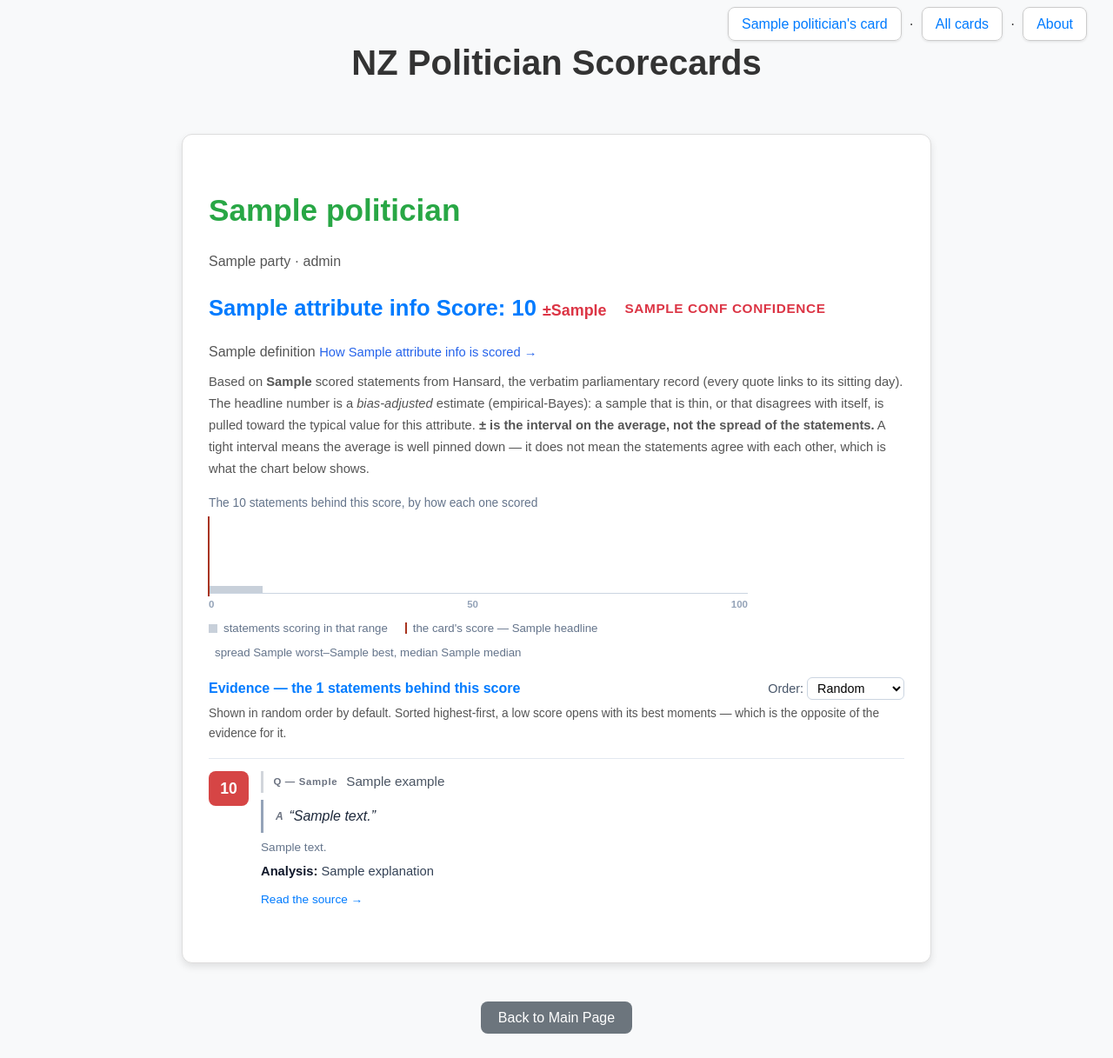
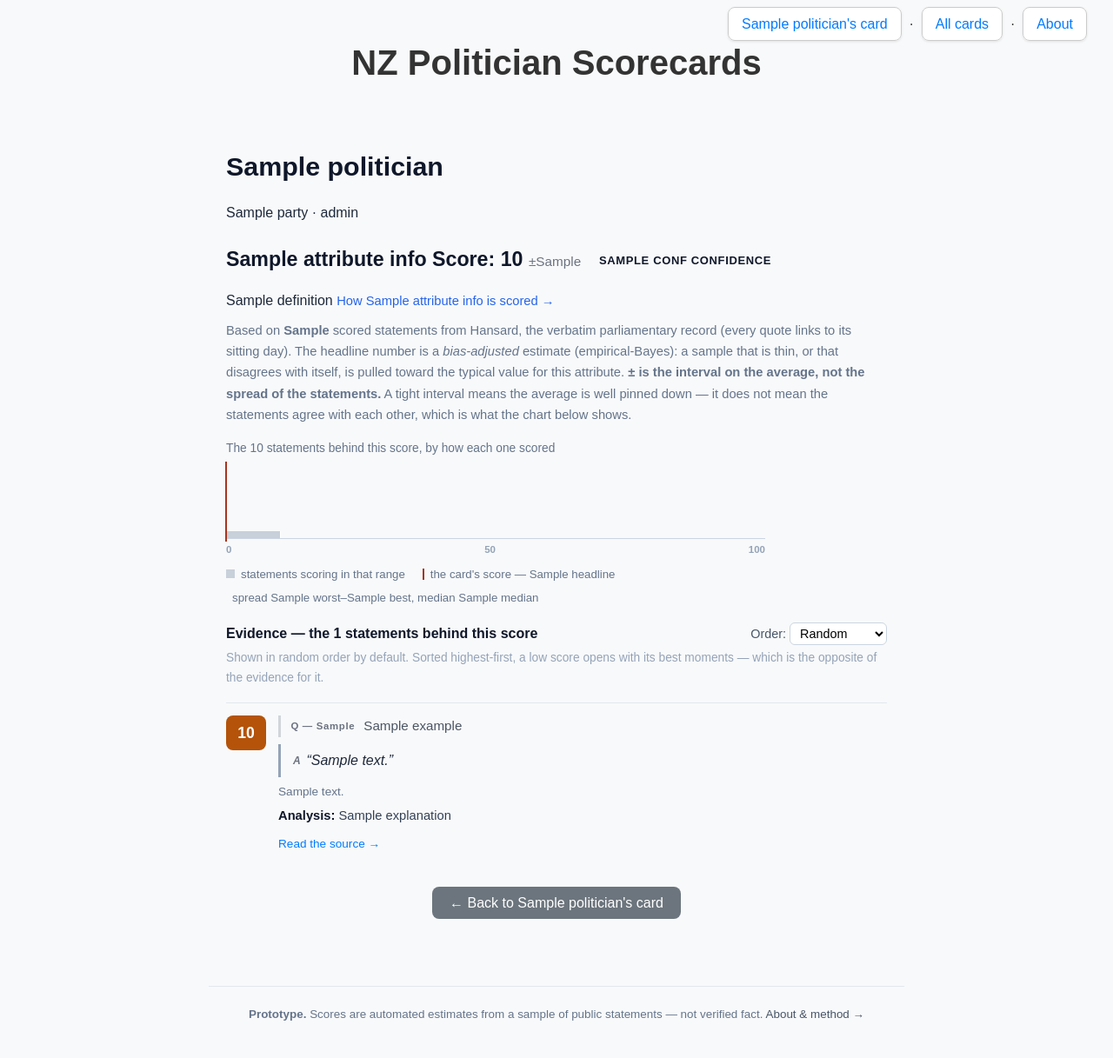
Before and after one commit to act65/pol-score-cards, a Flask app: template site/templates/attribute_detail.html in a window 1280 px wide. Shown: the whole page at 87% size. Before the commit the page ends 1189 px from the top, so only its background shows below. Run offline with Flask 3, Linux system fonts and the light colour scheme; the template is opened without the code that fills it: most values are stand-ins (such as "Sample title", 1, 10 or a date in 2020).

Commit message:
One visual language: ink headings everywhere, and the evidence page joins the site
**Why the MP's name was green.** `.attribute-detail-container h2 { color:
#28a745 }` — a leftover from the first version of that template, along with a
blue h3 for the attribute and a red span for the score. Three accent colours
on one page, none of them used anywhere else.

**Why the rubric pages looked different.** The site's base rule was
`h1,h2,h3,h4 { color: #007bff }` — a primary blue — and every page then
overrode it in its own block. So a page that forgot rendered its headings the
same colour as its links. /about, /data and a politician's page had all
overridden it; /rubric and the evidence page had not, which is exactly the two
pages that looked wrong.

Fixed at the root: headings are ink site-wide and blue is reserved for things
you click. The per-page overrides that now duplicate the default are gone.

**The evidence page was structurally a different site.** No card.css, no
`.site-header`, no footer, its own inline `<style>` block, and a heavy white
panel with a drop shadow that nothing else on the site has. It now uses the
same header, the same footer, the same measure and the same page background as
/about and /rubric, and its styles live in the shared sheet — the inline block
is how it drifted in the first place. Its back link goes to the MP's card
rather than "Back to Main Page".

Also unified: one score-badge palette across the three pages that show a
scored statement (evidence list, a politician's samples, the rubric
illustrations), and a muted confidence pill instead of the bright red/amber/
green one.

Co-Authored-By: Claude Opus 5 <noreply@anthropic.com>

```diff
--- a/site/static/style.css
+++ b/site/static/style.css
@@ -6,8 +6,12 @@ body {
     line-height: 1.6;
 }
 
-h1, h2, h3, h4 {
-    color: #007bff; /* Primary blue color */
+/* One heading colour for the whole site. This was #007bff, a leftover primary
+   blue, and every page then overrode it in its own block — so any page that
+   forgot (the rubric pages, the evidence pages) rendered its headings as
+   links. Ink is the card's own colour; blue is reserved for things you click. */
+h1, h2, h3, h4, h5 {
+    color: #0f172a;
 }
 
 a {
@@ -89,7 +93,7 @@ h1 {
     line-height: 1.6;
     color: #1e293b;
 }
-.about h2 { margin-top: 30px; color: #0f172a; }
+.about h2 { margin-top: 30px; }
 .about-attrs { list-style: none; padding: 0; }
 .about-attrs li { display: flex; align-items: center; gap: 11px; padding: 6px 0; }
 .about-attrs .sc-icon { flex: none; width: 1.7em; height: 1.7em; color: #7a611f; }
@@ -211,10 +215,7 @@ h1 {
 
 .site-header h1 a, .site-header a { text-decoration: none; }
 
-.score {
-    font-weight: bold;
-    color: #007bff; /* Highlighted score color */
-}
+.score { font-weight: bold; }
 
 .view-details {
     margin-top: 15px;
@@ -238,38 +239,27 @@ h1 {
 
 /* ... (Your existing CSS) ... */
 
+/* Same measure and rhythm as /about, /rubric and a politician's page — this
+   used to be a heavy white card with a drop shadow, alone on the site. */
 .attribute-detail-container {
-    max-width: 800px; /* Limit the width for better readability */
-    margin: 50px auto; /* Center the container with top and bottom margin */
-    padding: 30px;
-    background-color: #fff;
-    border-radius: 12px;
-    box-shadow: 0 4px 8px rgba(0, 0, 0, 0.1);
-    border: 1px solid #ddd;
+    max-width: 760px;
+    margin: 0 auto;
+    padding: 8px 24px 48px;
+    line-height: 1.6;
+    color: #1e293b;
 }
 
 .attribute-detail-container h2 {
-    color: #28a745; /* Green for politician name */
-    font-size: 2.2em;
-    margin-bottom: 10px;
+    font-size: 1.9em;
+    margin-bottom: 4px;
 }
 
-.attribute-detail-container p {
-    color: #555;
-    margin-bottom: 15px;
-    line-height: 1.7;
-}
+.attribute-detail-container p { margin-bottom: 14px; line-height: 1.65; }
 
 .attribute-detail-container h3 {
-    color: #007bff; /* Blue for attribute info */
-    font-size: 1.6em;
-    margin-top: 20px;
+    font-size: 1.45em;
+    margin-top: 22px;
     margin-bottom: 10px;
-}
-
-.attribute-detail-container h3 span {
-    font-weight: bold;
-    color: #dc3545; /* Red for the score value */
 }
 
 .attribute-detail-container p.description {
@@ -365,9 +355,11 @@ h1 {
     border-radius: 8px;
     color: #fff;
 }
-.ev-score.low  { background: #d64545; }
-.ev-score.mid  { background: #cf8a2e; }
-.ev-score.high { background: #2f9e52; }
+/* One score-badge palette across every page that shows a scored statement:
+   the evidence list, a politician's samples and the rubric illustrations. */
+.ev-score.low  { background: #b45309; }
+.ev-score.mid  { background: #64748b; }
+.ev-score.high { background: #15803d; }
 .ev-body { flex: 1; }
 .ev-quote {
     margin: 0 0 6px;
@@ -395,8 +387,8 @@ h1 {
     padding: 8px 24px 48px;
     color: #1e293b;
 }
-.data-page h2 { color: #0f172a; margin-bottom: 6px; }
-.data-page h3 { color: #0f172a; margin-top: 38px; }
+.data-page h2 { margin-bottom: 6px; }
+.data-page h3 { margin-top: 38px; }
 .data-intro { color: #334155; max-width: 720px; }
 .data-page .muted { color: #64748b; font-size: 0.9em; }
 
@@ -505,10 +497,10 @@ a.dl-btn:hover { border-color: #3b82f6; background: #f0f6ff; color: #1e40af; }
 
 /* Sub-headings inside the dataset page's audit section — dark, not link-blue,
    so they don't read as clickable. */
-.about h4, .data-page h4 { margin: 22px 0 6px; color: #1e293b; font-size: 1.02em; }
+.about h4, .data-page h4 { margin: 22px 0 6px; font-size: 1.02em; }
 
 /* --- One politician (/politician/<id>) ------------------------------------- */
-.mp-page { max-width: 900px; margin: 0 auto; padding: 18px 20px 30px; }
+.mp-page { max-width: 860px; margin: 0 auto; padding: 8px 24px 48px; line-height: 1.6; color: #1e293b; }
 .mp-head { display: flex; gap: 28px; align-items: flex-start; flex-wrap: wrap; margin-bottom: 26px; }
 .mp-summary { flex: 1 1 380px; min-width: 300px; }
 .mp-summary h2 { margin: 0; font-size: 1.6em; color: #0f172a; }
@@ -634,3 +626,30 @@ a.dl-btn:hover { border-color: #3b82f6; background: #f0f6ff; color: #1e40af; }
 .attr-link { color: inherit; text-decoration: none; border-bottom: 1px dotted #94a3b8; }
 .attr-link:hover { border-bottom-color: #334155; }
 .mp-attr-def .attr-link, .attribute-detail-container .attr-link { font-size: 0.92em; color: #2563eb; border-bottom: none; }
+
+/* --- Evidence page: the confidence pill, the CI, and the Q/A pair ----------
+   These lived in an inline <style> block on attribute_detail.html, which is
+   how that page drifted away from the rest of the site's look. */
+.attribute-detail-container .ci { font-size: 0.66em; color: #6b7280; font-weight: 400; }
+.conf {
+    font-size: 0.56em; font-weight: 700; text-transform: uppercase;
+    letter-spacing: 0.05em; padding: 0.2em 0.6em; border-radius: 1em;
+    vertical-align: middle; margin-left: 0.5em;
+}
+.conf-high { background: #e7efe9; color: #2f5d43; }
+.conf-medium { background: #f4efe2; color: #7a6428; }
+.conf-low { background: #f6e9e6; color: #8a3a2c; }
+
+/* A Forthrightness example is a PAIR. The question is set back and quieter
+   than the answer, so the eye lands on what the politician said while still
+   reading what they were asked. */
+.ev-question {
+    color: #4b5563; font-size: 0.95em; line-height: 1.5;
+    border-left: 3px solid #d1d5db; padding: 0.1em 0 0.1em 0.75em;
+    margin: 0 0 0.5em 0;
+}
+.ev-qlabel {
+    display: inline-block; font-weight: 700; font-size: 0.75em;
+    letter-spacing: 0.06em; color: #6b7280; margin-right: 0.5em;
+    vertical-align: 0.1em;
+}
--- a/site/templates/attribute_detail.html
+++ b/site/templates/attribute_detail.html
@@ -3,34 +3,20 @@
 <head>
     <meta charset="UTF-8">
     <meta name="viewport" content="width=device-width, initial-scale=1.0">
-    <title>NZ Politician Scorecards</title>
+    <title>{{ politician.name }} — {{ attribute_info.name }}</title>
+    <link rel="stylesheet" href="{{ url_for('static', filename='card.css') }}">
     <link rel="stylesheet" href="{{ url_for('static', filename='style.css') }}">
-    <style>
-        .ci { font-size: 0.7em; color: #6b7280; font-weight: 400; }
-        .conf { font-size: 0.6em; font-weight: 600; text-transform: uppercase;
-                letter-spacing: 0.04em; padding: 0.15em 0.5em; border-radius: 1em;
-                vertical-align: middle; margin-left: 0.4em; }
-        .conf-high { background: #d1fae5; color: #065f46; }
-        .conf-medium { background: #fef3c7; color: #92400e; }
-        .conf-low { background: #fee2e2; color: #991b1b; }
-        /* Forthrightness evidence is a PAIR. The question is set back and
-           quieter than the answer, so the eye lands on what the politician
-           said while still reading what they were asked. */
-        .ev-question { color: #4b5563; font-size: 0.95em; line-height: 1.5;
-                       border-left: 3px solid #d1d5db; padding: 0.1em 0 0.1em 0.75em;
-                       margin: 0 0 0.5em 0; }
-        .ev-qlabel { display: inline-block; font-weight: 700; font-size: 0.75em;
-                     letter-spacing: 0.06em; color: #6b7280; margin-right: 0.5em;
-                     vertical-align: 0.1em; }
-    </style>
 </head>
 <body>
-    <a href="/"><h1>NZ Politician Scorecards</h1></a>
-    <div class="top-right-link">
-        <a href="{{ url_for('politician_page', politician_id=politician.id) }}">{{ politician.name }}'s card</a>
-        &nbsp;·&nbsp; <a href="/">All cards</a> &nbsp;·&nbsp; <a href="/about">About</a>
-    </div>
-    <div class="attribute-detail-container">
+    <header class="site-header">
+        <a href="/"><h1>NZ Politician Scorecards</h1></a>
+        <div class="top-right-link">
+            <a href="{{ url_for('politician_page', politician_id=politician.id) }}">{{ politician.name }}'s card</a>
+            &nbsp;·&nbsp; <a href="/">All cards</a> &nbsp;·&nbsp; <a href="/about">About</a>
+        </div>
+    </header>
+
+    <main class="attribute-detail-container">
         <h2><a class="ev-back" href="{{ url_for('politician_page', politician_id=politician.id) }}">{{ politician.name }}</a></h2>
         <p>{{ politician.party }}{% if politician.role %} · {{ politician.role }}{% endif %}</p>
         <h3>{{ attribute_info.name }} Score: {{ score }}{% if meta and meta.ci is not none %}
@@ -128,12 +114,17 @@
             {% endfor %}
             </ul>
         {% else %}
-            <p>No specific examples available for this attribute for this politician.</p>
+            <p class="muted">No statements have been scored for this attribute yet.</p>
         {% endif %}
-    </div>
-    <div class="back-link">
-        <a href="/">Back to Main Page</a>
-    </div>
+
+        <div class="back-link"><a href="{{ url_for('politician_page', politician_id=politician.id) }}">← Back to {{ politician.name }}'s card</a></div>
+    </main>
+
+    <footer class="site-footer">
+        <p><strong>Prototype.</strong> Scores are automated estimates from a sample of public
+           statements — not verified fact. <a href="/about">About &amp; method →</a></p>
+    </footer>
+
     <script>
     (function () {
         const sel = document.getElementById('evSort');
```
